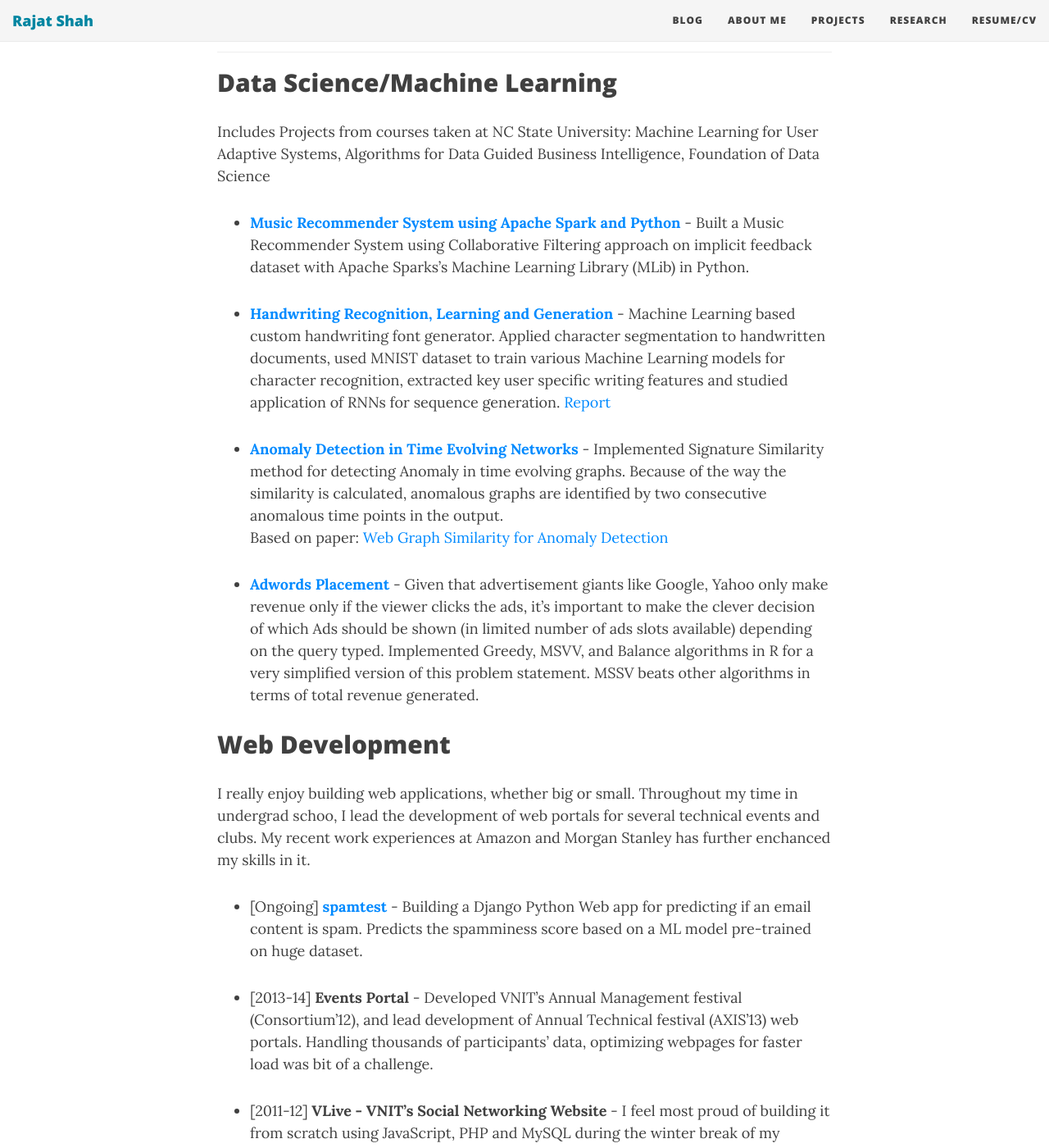
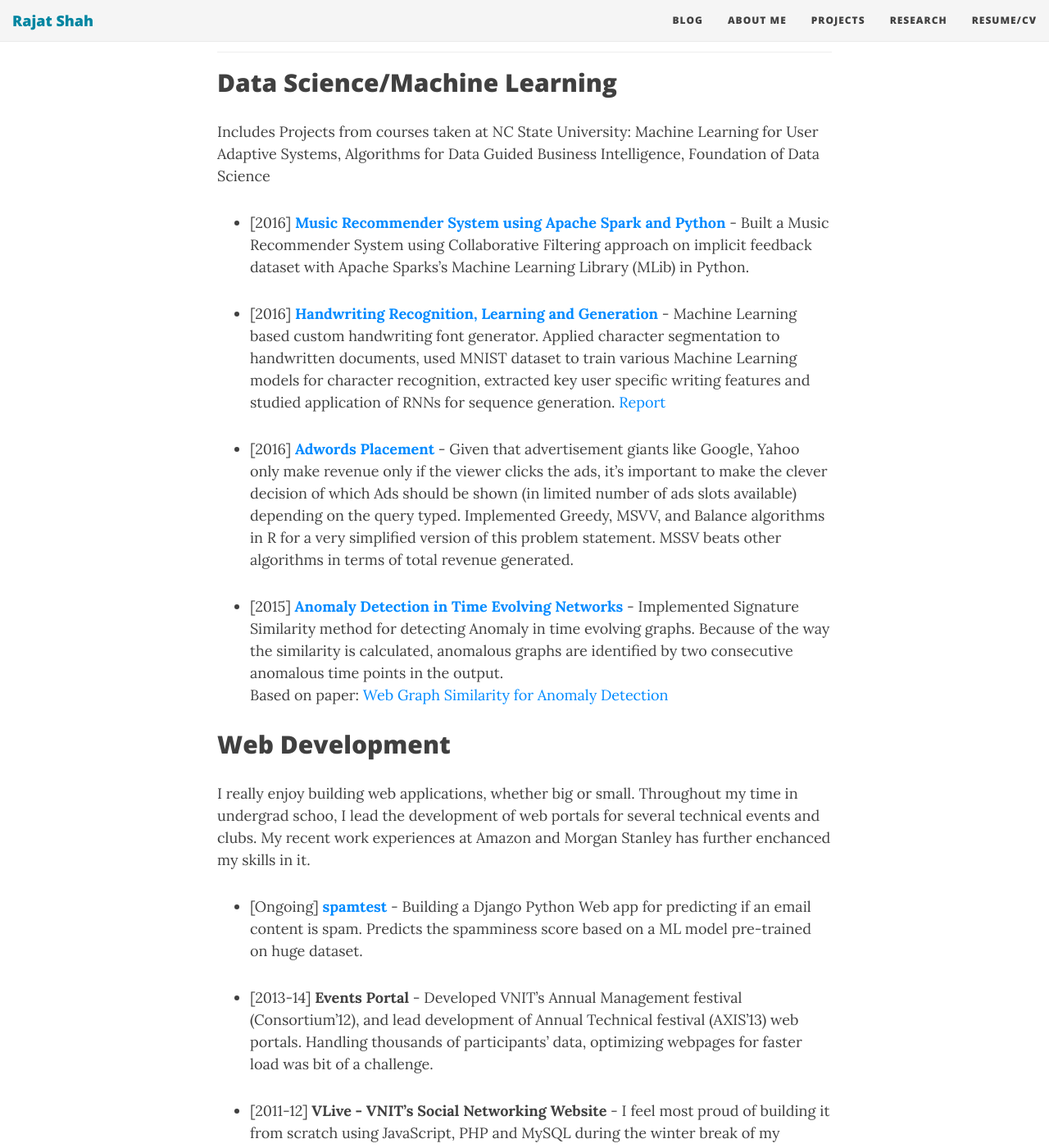
Before and after one commit to shahrajat/shahrajat.github.io, a Jekyll site: the page built from projects.md, in a window 1280 px wide and 1400 px high, scrolled down 401 px. Shown: the whole window at 82% size. Built offline with Jekyll 4.4.1, drawn with Linux system fonts in a browser that asks for light colours; nearby versions of some CDN libraries; comment, search, counter and statistics services are not loaded.

Commit message:
Updated projects.md

```diff
--- a/projects.md
+++ b/projects.md
@@ -14,15 +14,15 @@ A collection of key projects in have done either in my free time or during Maste
 
 Includes Projects from courses taken at NC State University: Machine Learning for User Adaptive Systems, Algorithms for Data Guided Business Intelligence, Foundation of Data Science
 
--  **[Music Recommender System using Apache Spark and Python](https://github.com/shahrajat/Data-Science/tree/master/music-recommender){:target="_blank"}** - Built a Music Recommender System using Collaborative Filtering approach on implicit feedback dataset with Apache Sparks's Machine Learning Library (MLib) in Python.
+-  [2016] **[Music Recommender System using Apache Spark and Python](https://github.com/shahrajat/Data-Science/tree/master/music-recommender){:target="_blank"}** - Built a Music Recommender System using Collaborative Filtering approach on implicit feedback dataset with Apache Sparks's Machine Learning Library (MLib) in Python.
 
--  **[Handwriting Recognition, Learning and Generation](https://github.com/shahrajat/Data-Science/tree/master/music-recommender){:target="_blank"}** - Machine Learning based custom handwriting font generator. Applied character segmentation to handwritten documents, used MNIST dataset to train various Machine Learning models for character recognition, extracted key user specific writing features and studied application of RNNs for sequence generation.
+-  [2016] **[Handwriting Recognition, Learning and Generation](https://github.com/shahrajat/Data-Science/tree/master/music-recommender){:target="_blank"}** - Machine Learning based custom handwriting font generator. Applied character segmentation to handwritten documents, used MNIST dataset to train various Machine Learning models for character recognition, extracted key user specific writing features and studied application of RNNs for sequence generation.
 [Report](http://shahrajat.github.io/assets/CSC_591_ML_Handwriting.pdf)
 
--  **[Anomaly Detection in Time Evolving Networks](https://github.com/shahrajat/Data-Science/tree/master/anomaly-detection){:target="_blank"}** - Implemented Signature Similarity method for detecting Anomaly in time evolving graphs.  Because of the way the similarity is calculated, anomalous graphs are identified by two consecutive anomalous time points in the output.<br/>
+-  [2016] **[Adwords Placement](https://github.com/shahrajat/Data-Science/tree/master/adwords-placement){:target="_blank"}** - Given that advertisement giants like Google, Yahoo only make revenue only if the viewer clicks the ads, it's important to make the clever decision of which Ads should be shown (in limited number of ads slots available) depending on the query typed. Implemented Greedy, MSVV, and Balance algorithms in R for a very simplified version of this problem statement. MSSV beats other algorithms in terms of total revenue generated.
+
+-  [2015] **[Anomaly Detection in Time Evolving Networks](https://github.com/shahrajat/Data-Science/tree/master/anomaly-detection){:target="_blank"}** - Implemented Signature Similarity method for detecting Anomaly in time evolving graphs.  Because of the way the similarity is calculated, anomalous graphs are identified by two consecutive anomalous time points in the output.<br/>
 Based on paper: [Web Graph Similarity for Anomaly Detection](http://ilpubs.stanford.edu:8090/836/2/webgraph_similarity.pdf){:target="_blank"}
-
--  **[Adwords Placement](https://github.com/shahrajat/Data-Science/tree/master/adwords-placement){:target="_blank"}** - Given that advertisement giants like Google, Yahoo only make revenue only if the viewer clicks the ads, it's important to make the clever decision of which Ads should be shown (in limited number of ads slots available) depending on the query typed. Implemented Greedy, MSVV, and Balance algorithms in R for a very simplified version of this problem statement. MSSV beats other algorithms in terms of total revenue generated.
 
 ## Web Development
 
@@ -37,7 +37,7 @@ I really enjoy building web applications, whether big or small. Throughout my ti
     **Mini Apps:**
 
      - [2015] **[Minified Guess the Correlation Game](http://shahrajat.com/assets/apps/guess-the-correlation.html?#){:target="_blank"}** - Built a minified version of the famous Guess the correlation game.
-     - [2014] **[Simple Linear Regression](http://shahrajat.com/assets/apps/simple-linear-regression.html?#){:target="_blank"}** - Computes the Linear Regression line for two variables.
+     - [2015] **[Simple Linear Regression](http://shahrajat.com/assets/apps/simple-linear-regression.html?#){:target="_blank"}** - Computes the Linear Regression line for two variables.
      - [2013] **[A* JavaScript](http://shahrajat.com/assets/apps/astar.html){:target="_blank"}** - A* pathfinding algorithm JavaScript implementation.
 
 ## Talks
```
